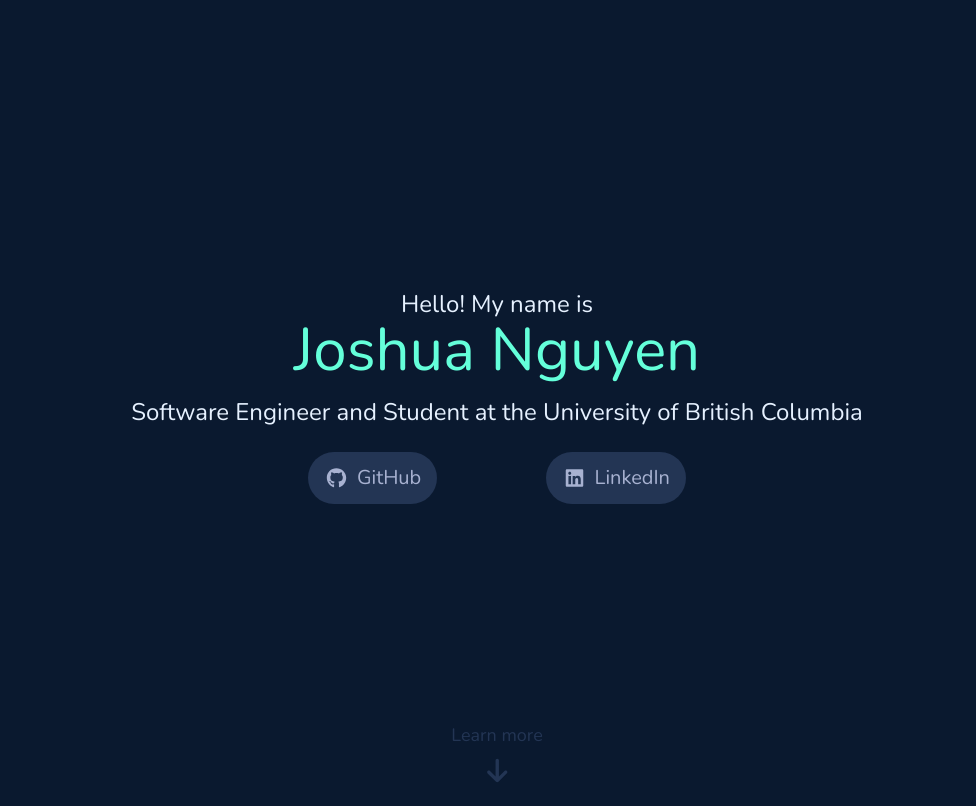
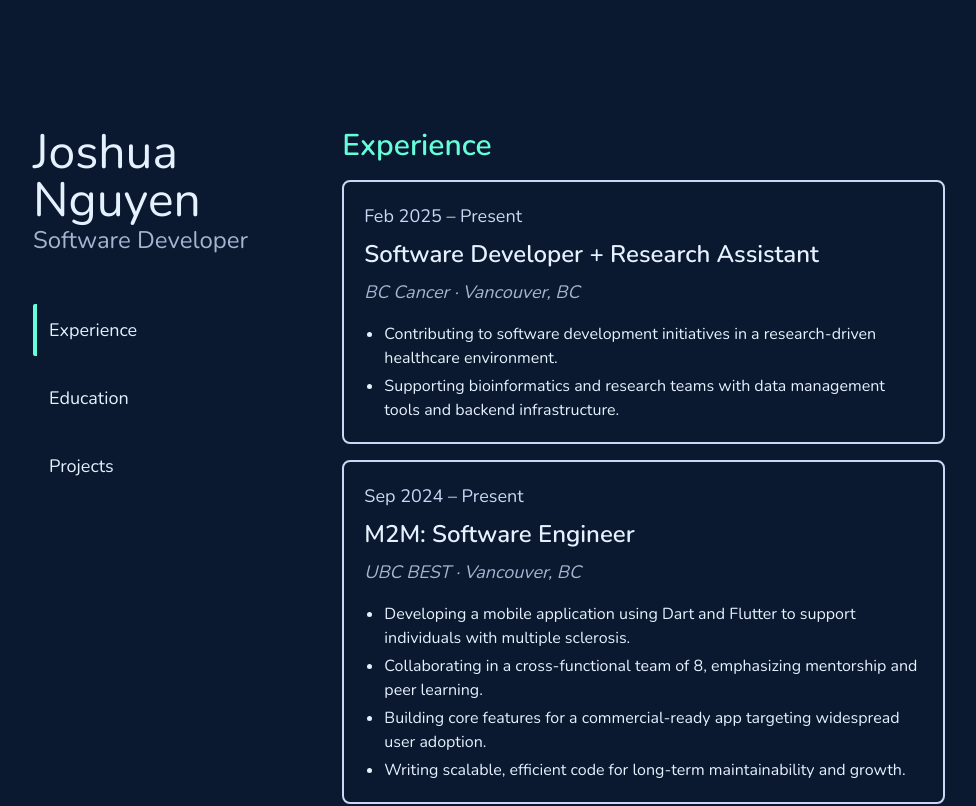
Before and after one commit to jn-han/jn-han.github.io, a Next.js app: page / in a window 1280 px wide. Shown: the top 806 px of the page, without its empty margins (143-1119 px from the left). Built offline with nearby package versions, Linux system fonts and the light colour scheme.

Commit message:
got rid of landing page

```diff
--- a/src/app/page.js
+++ b/src/app/page.js
@@ -21,7 +21,6 @@ export default function Home() {
         />
 
         <div className="relative z-10">
-          <HomePage />
           <InfoMenu />
         </div>
       </main>
```
